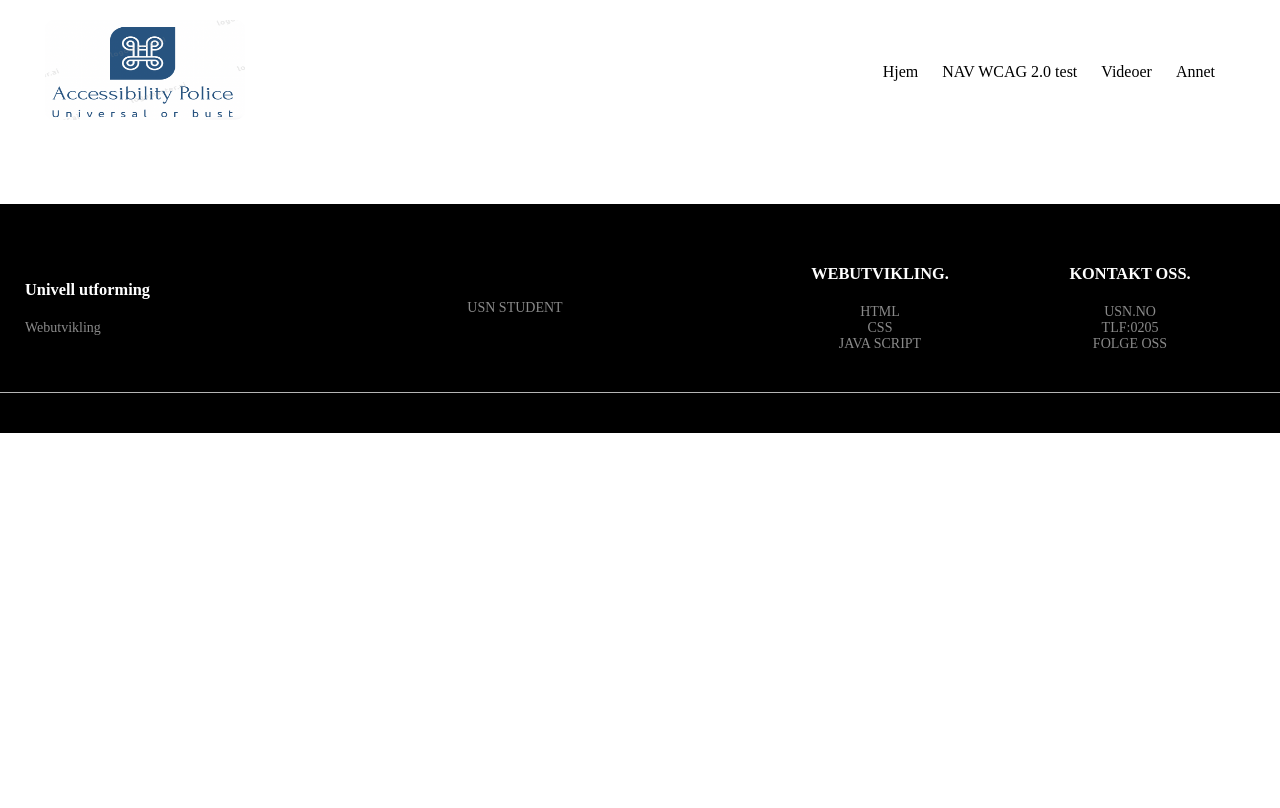
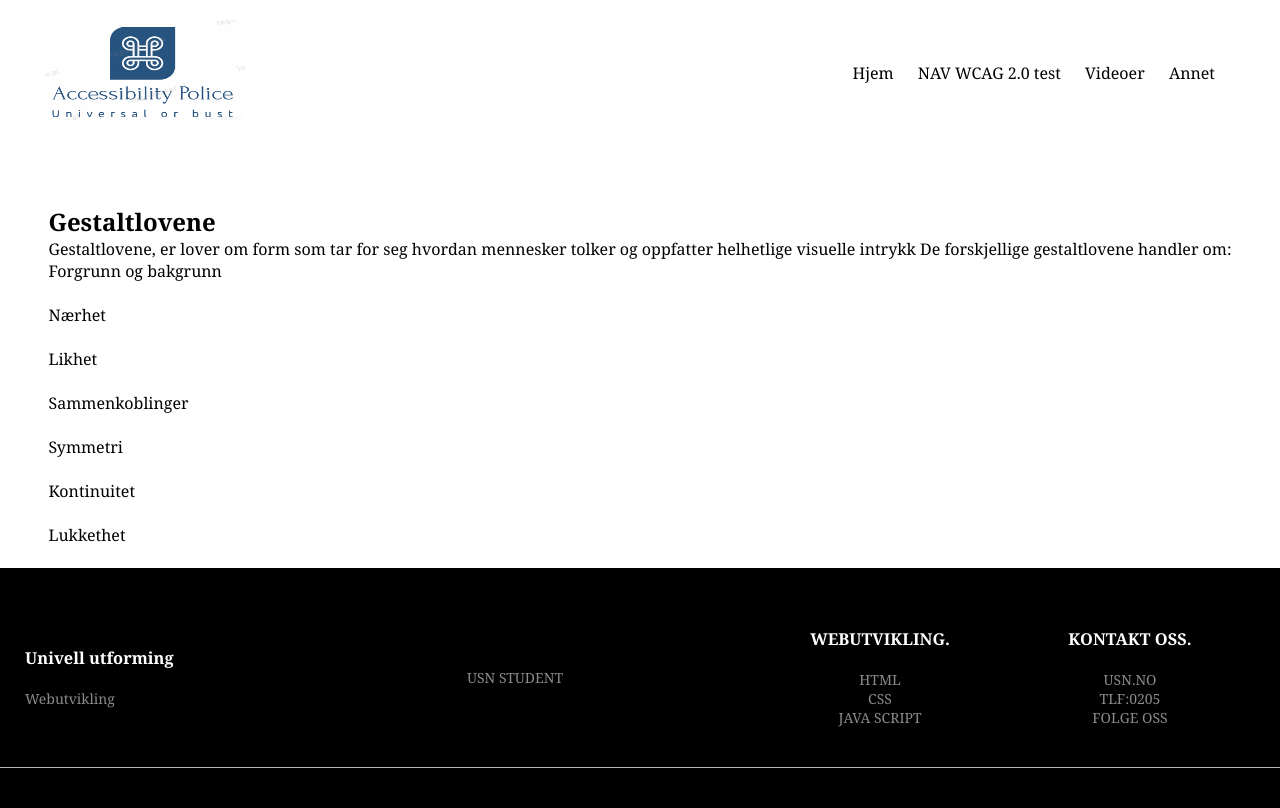
Before and after one commit to SturlaSolheim/Oblig-2-Webutvikling, a PHP site: page /annet.php in a window 1280 px wide. Before the commit the page ends 433 px from the top, so only its background shows below. Run offline with PHP 8.4, Linux system fonts and the light colour scheme.

Commit message:
smårusk

```diff
--- a/annet.php
+++ b/annet.php
@@ -2,6 +2,34 @@
 
 include("header.php");
 ?>
+
+
+
+<article class="pensum">
+<h1 class="pensumh1"> Gestaltlovene </h1>
+<p>
+    Gestaltlovene, er lover om form som tar for seg hvordan mennesker tolker og oppfatter helhetlige visuelle intrykk
+    De forskjellige gestaltlovene handler om:<br> </p>
+    <ul>
+        <li>Forgrunn og bakgrunn</li> <br>
+        <li>Nærhet</li> <br>
+        <li>Likhet</li> <br>
+        <li>Sammenkoblinger</li> <br>
+        <li>Symmetri</li> <br>
+        <li>Kontinuitet</li> <br>
+        <li>Lukkethet</li> <br>
+    </ul>
+
+<p>
+
+</p>
+
+
+
+
+
+
+</article>
 
 
 
--- a/header.php
+++ b/header.php
@@ -5,7 +5,9 @@
     <meta http-equiv="X-UA-Compatible" content="IE=edge">
     <meta name="viewport" content="width=device-width, initial-scale=1.0">
     <link rel="stylesheet" href="style.css">
-    <title>Webutvikling</title>
+    <title>Accessibility Police</title>
+    <link rel="icon" type="image/gif/png" href="bilder/logo.png">
+
 </head>
 <body>
     <div class="wrapper">
--- a/style.css
+++ b/style.css
@@ -1,3 +1,9 @@
+body{
+    font-family: Georgia, 'Times New Roman', Times, serif;
+}
+
+
+
 *{
     padding: 0;
     margin:0;
```
Also changed, not shown: index.php (+9 -5 lines).
